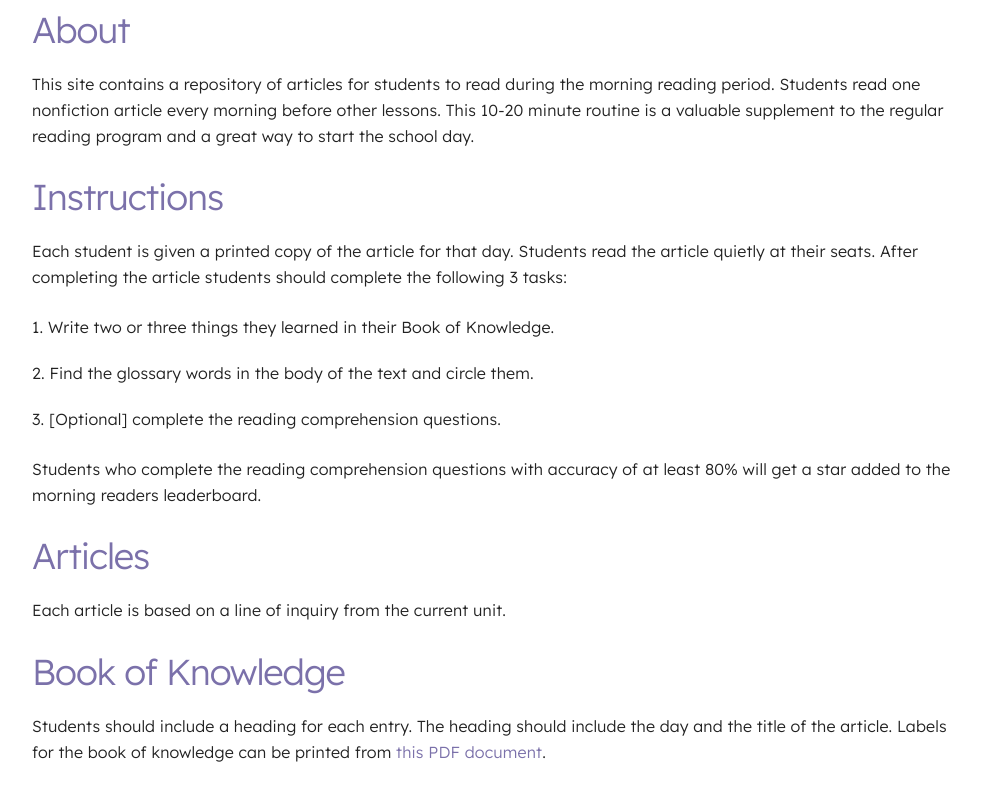
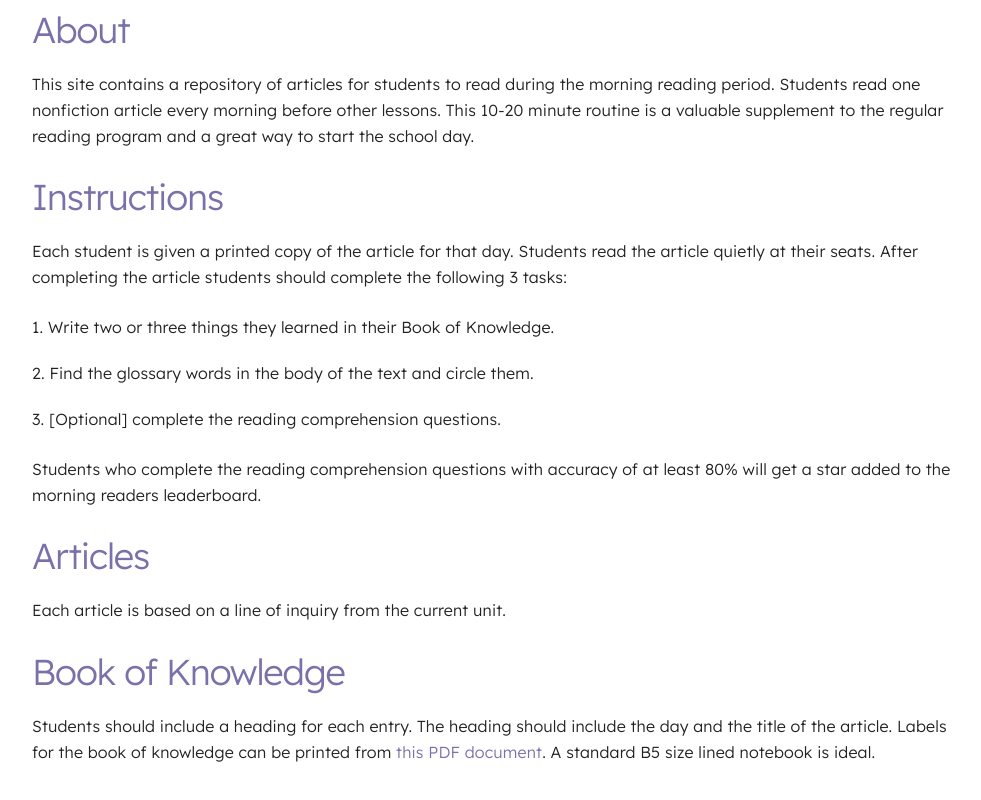
Before and after one commit to lunchboxer/article-keeper, a SvelteKit app: page / in a window 1280 px wide. Shown: the part 212-1012 px from the top of the page, without its empty margins (148-1129 px from the left). Built offline with nearby package versions, Linux system fonts and the light colour scheme.

Commit message:
minor style changes

```diff
--- /dev/null
+++ b/prettier.config.cjs
@@ -0,0 +1,5 @@
+module.exports = {
+  semi: false,
+  singleQuote: true,
+  trailingComma: 'all',
+}
--- a/src/app.css
+++ b/src/app.css
@@ -47,7 +47,7 @@ body {
   font-family: 'Lexend', 'Helvetica Neue', 'Helvetica', 'Arial', sans-serif;
   font-size: 1.6em;
   font-weight: 300;
-  letter-spacing: .01em;
+  letter-spacing: 0.01em;
   line-height: 1.6;
   color: var(--base-color);
 }
--- a/src/app.d.ts
+++ b/src/app.d.ts
@@ -9,4 +9,4 @@ declare global {
   }
 }
 
-export {};
+export {}
--- a/src/app.html
+++ b/src/app.html
@@ -1,16 +1,13 @@
 <!DOCTYPE html>
 <html lang="en">
-
   <head>
     <meta charset="utf-8" />
     <link rel="icon" href="%sveltekit.assets%/favicon.png" />
     <meta name="viewport" content="width=device-width, initial-scale=1" />
     %sveltekit.head%
-
   </head>
 
   <body data-sveltekit-preload-data="hover">
     <div style="display: contents">%sveltekit.body%</div>
   </body>
-
 </html>
--- a/src/routes/+layout.svelte
+++ b/src/routes/+layout.svelte
@@ -1,10 +1,11 @@
 <script>
-	import '../app.css';
+  import '../app.css'
 </script>
 
 <svelte:head>
   <title>Article-a-day</title>
 </svelte:head>
+
 <div class="container">
   <slot />
 </div>
--- a/src/routes/+page.svelte
+++ b/src/routes/+page.svelte
@@ -1,34 +1,35 @@
 <h1>Article-a-day</h1>
 <p class="subtitle">
-	Improving background knowledge, vocabulary and reading stamina before first period!
+  Improving background knowledge, vocabulary and reading stamina before first
+  period!
 </p>
 
 <br />
 
 <h2>About</h2>
 <p>
-	This site contains a repository of articles for students to read during the morning reading
-	period. Students read one nonfiction article every morning before other lessons. This 10-20 minute
-	routine is a valuable supplement to the regular reading program and a great way to start the
-	school day.
+  This site contains a repository of articles for students to read during the
+  morning reading period. Students read one nonfiction article every morning
+  before other lessons. This 10-20 minute routine is a valuable supplement to
+  the regular reading program and a great way to start the school day.
 </p>
 
 <h2>Instructions</h2>
 <p>
-	Each student is given a printed copy of the article for that day. Students read the article
-	quietly at their seats. After completing the article students should complete the following 3
-	tasks:
+  Each student is given a printed copy of the article for that day. Students
+  read the article quietly at their seats. After completing the article students
+  should complete the following 3 tasks:
 </p>
 
 <ol type="1">
-	<li>Write two or three things they learned in their Book of Knowledge.</li>
-	<li>Find the glossary words in the body of the text and circle them.</li>
-	<li>[Optional] complete the reading comprehension questions.</li>
+  <li>Write two or three things they learned in their Book of Knowledge.</li>
+  <li>Find the glossary words in the body of the text and circle them.</li>
+  <li>[Optional] complete the reading comprehension questions.</li>
 </ol>
 
 <p>
-	Students who complete the reading comprehension questions with accuracy of at least 80% will get a
-	star added to the morning readers leaderboard.
+  Students who complete the reading comprehension questions with accuracy of at
+  least 80% will get a star added to the morning readers leaderboard.
 </p>
 
 <h2>Articles</h2>
@@ -38,8 +39,9 @@
 <h2>Book of Knowledge</h2>
 
 <p>
-	Students should include a heading for each entry. The heading should include the day and the title
-	of the article. Labels for the book of knowledge can be printed from <a href="/bok-label.pdf"
-		>this PDF document</a
-	>.
+  Students should include a heading for each entry. The heading should include
+  the day and the title of the article. Labels for the book of knowledge can be
+  printed from
+  <a href="/bok-label.pdf">this PDF document</a>. A standard B5 size lined
+  notebook is ideal.
 </p>
--- a/svelte.config.js
+++ b/svelte.config.js
@@ -1,13 +1,13 @@
-import adapter from '@sveltejs/adapter-auto';
+import adapter from '@sveltejs/adapter-auto'
 
 /** @type {import('@sveltejs/kit').Config} */
 const config = {
-	kit: {
-		// adapter-auto only supports some environments, see https://kit.svelte.dev/docs/adapter-auto for a list.
-		// If your environment is not supported or you settled on a specific environment, switch out the adapter.
-		// See https://kit.svelte.dev/docs/adapters for more information about adapters.
-		adapter: adapter()
-	}
-};
+  kit: {
+    // adapter-auto only supports some environments, see https://kit.svelte.dev/docs/adapter-auto for a list.
+    // If your environment is not supported or you settled on a specific environment, switch out the adapter.
+    // See https://kit.svelte.dev/docs/adapters for more information about adapters.
+    adapter: adapter(),
+  },
+}
 
-export default config;
+export default config
--- a/vite.config.js
+++ b/vite.config.js
@@ -1,6 +1,6 @@
-import { sveltekit } from '@sveltejs/kit/vite';
-import { defineConfig } from 'vite';
+import { sveltekit } from '@sveltejs/kit/vite'
+import { defineConfig } from 'vite'
 
 export default defineConfig({
-	plugins: [sveltekit()]
-});
+  plugins: [sveltekit()],
+})
```
Also changed, not shown: package.json (+7 -1 lines), .eslintrc.cjs (added), jsconfig.json (indentation only), 2 other files (tests, documents, lock files or other folders). Lines whose indentation alone changed are shown as unchanged.
